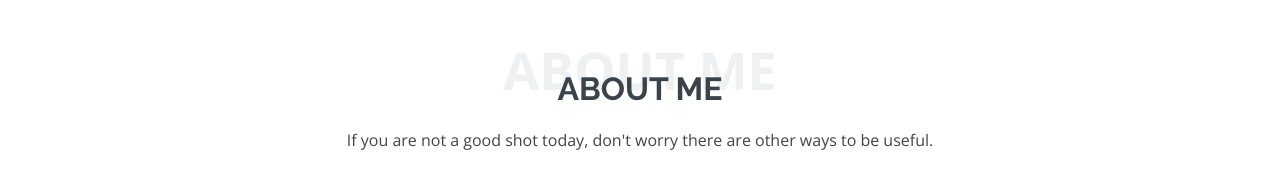
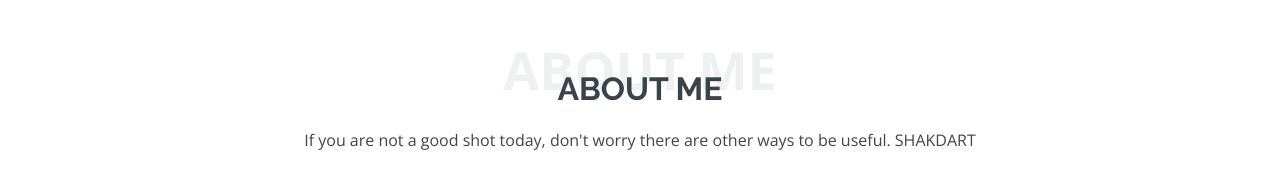
Before and after one commit to elijahobera29/profile2, a plain HTML site: page index.html in a window 1280 px wide. Shown: the part 820-1000 px from the top of the page. Drawn offline with nearby package versions, Linux system fonts and the light colour scheme.

Commit message:
Jaijai lods

```diff
--- a/index.html
+++ b/index.html
@@ -69,7 +69,7 @@
         <div class="section-title">
           <span>About Me</span>
           <h2>About Me</h2>
-          <p>If you are not a good shot today, don't worry there are other ways to be useful. </p>
+          <p>If you are not a good shot today, don't worry there are other ways to be useful. SHAKDART</p>
         </div>
 
         <div class="row">
```
